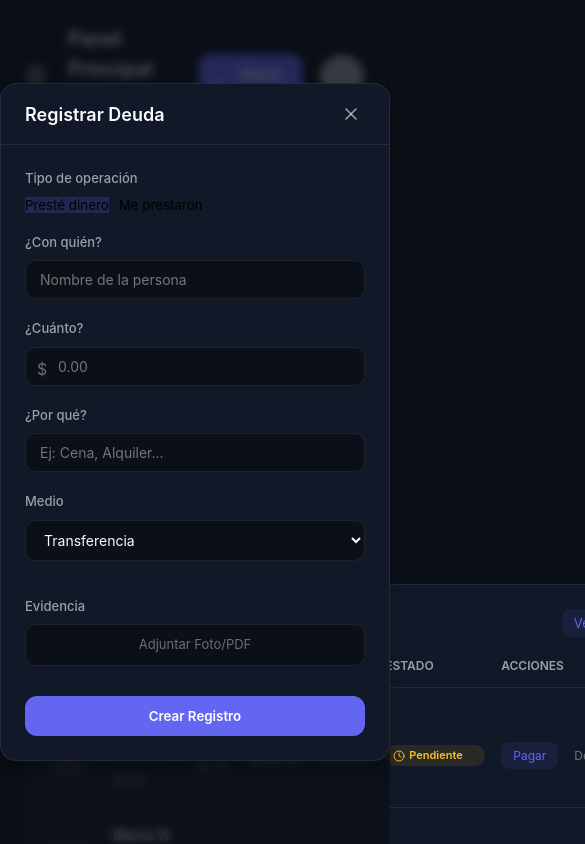
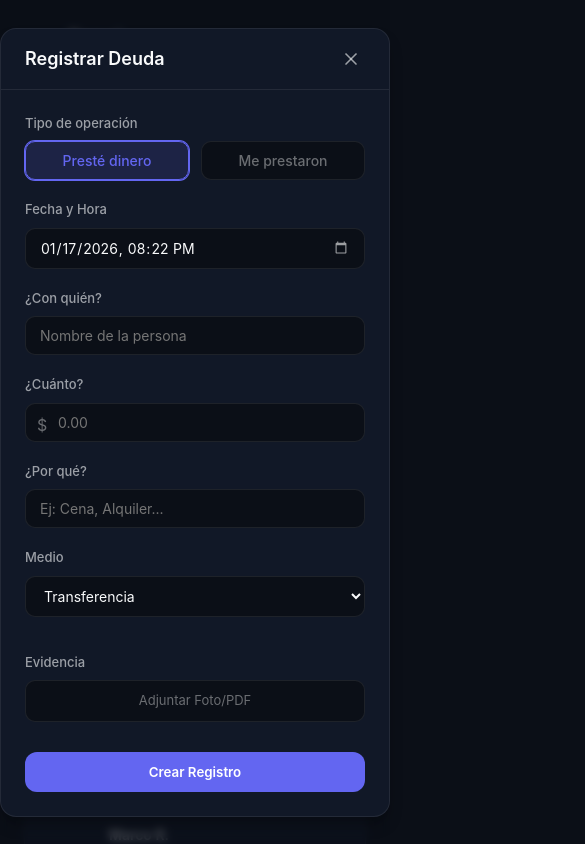
Before and after one commit to fxaviergb/web-paycontrol, a React (Vite) app: page / in a window 390 px wide. Both pictures are taken after a click on the button "Nueva Deuda". Shown: the top 844 px of the page, 585 px wide, since content can reach past the window. Built offline with nearby package versions, Linux system fonts and the light colour scheme; grey boxes are pictures that could not be loaded.

Commit message:
feat: responsive layout polish, mobile alignment fixes, and form styling improvements

```diff
--- a/src/App.jsx
+++ b/src/App.jsx
@@ -49,7 +49,7 @@ export default function App() {
         amount: paymentData.amount,
         medium: paymentData.medium,
         note: paymentData.note,
-        date: new Date().toISOString().split('T')[0],
+        date: paymentData.date || new Date().toISOString().split('T')[0],
         evidence: paymentData.evidence
       };
 
--- a/src/components/Dashboard/ActiveDebts.jsx
+++ b/src/components/Dashboard/ActiveDebts.jsx
@@ -20,18 +20,18 @@ export default function ActiveDebts({ debts, onDebtClick, onPayClick }) {
                 ) : (
                     <>
                         {/* Table Header Row */}
-                        <div className="debt-header-row" style={{ display: 'grid', gridTemplateColumns: '48px 2fr 1fr 1fr 1fr 100px 140px', gap: '16px', padding: '0 0 12px 0', borderBottom: '1px solid var(--border-subtle)', marginBottom: '16px', color: 'var(--text-secondary)', fontSize: '12px', fontWeight: '600' }}>
+                        <div className="debt-grid doc-header">
                             <div></div> {/* Icon */}
                             <div>DEUDA</div>
-                            <div>SOLICITADO</div>
-                            <div>INICIAL</div>
-                            <div>PAGADO</div>
-                            <div>ESTADO</div>
+                            <div className="hide-mobile">SOLICITADO</div>
+                            <div className="hide-mobile">INICIAL</div>
+                            <div className="hide-mobile">PAGADO</div>
+                            <div className="hide-mobile">ESTADO</div>
                             <div>ACCIONES</div>
                         </div>
 
                         {activeDebts.map((debt) => (
-                            <div key={debt.id} className="debt-item-minimal" style={{ display: 'grid', gridTemplateColumns: '48px 2fr 1fr 1fr 1fr 100px 140px', gap: '16px', alignItems: 'center', padding: '16px 0', borderBottom: '1px solid var(--border-subtle)' }}>
+                            <div key={debt.id} className="debt-item-minimal debt-grid">
                                 <div className={`debt-icon ${debt.type}`}>
                                     {debt.type === 'lent' ? <ArrowUpRight size={20} /> : <ArrowDownLeft size={20} />}
                                 </div>
@@ -39,19 +39,27 @@ export default function ActiveDebts({ debts, onDebtClick, onPayClick }) {
                                 <div className="debt-info">
                                     <h4 style={{ fontSize: '14px', marginBottom: '2px' }}>{debt.counterparty}</h4>
                                     <span className="debt-reason" style={{ fontSize: '13px' }}>{debt.reason}</span>
+                                    {/* Mobile Only Meta */}
+                                    <div className="show-mobile" style={{ fontSize: '12px', color: 'var(--text-secondary)', marginTop: '4px' }}>
+                                        <span style={{ fontWeight: '600', color: debt.type === 'lent' ? 'var(--color-success)' : 'var(--text-primary)' }}>
+                                            ${debt.amount.toFixed(2)}
+                                        </span>
+                                        <span style={{ margin: '0 4px' }}>•</span>
+                                        <span>{debt.date}</span>
+                                    </div>
                                 </div>
 
-                                <div style={{ fontSize: '13px', color: 'var(--text-secondary)' }}>{debt.date}</div>
+                                <div className="hide-mobile" style={{ fontSize: '13px', color: 'var(--text-secondary)' }}>{debt.date}</div>
 
-                                <div style={{ fontSize: '14px', fontWeight: '600' }}>${debt.amount.toFixed(2)}</div>
+                                <div className="hide-mobile" style={{ fontSize: '14px', fontWeight: '600' }}>${debt.amount.toFixed(2)}</div>
 
-                                <div style={{ fontSize: '14px', fontWeight: '600', color: 'var(--color-success)' }}>${debt.paidAmount.toFixed(2)}</div>
+                                <div className="hide-mobile" style={{ fontSize: '14px', fontWeight: '600', color: 'var(--color-success)' }}>${debt.paidAmount.toFixed(2)}</div>
 
-                                <div>
+                                <div className="hide-mobile">
                                     <span className="badge warning"><Clock size={12} /> Pendiente</span>
                                 </div>
 
-                                <div style={{ display: 'flex', gap: '8px' }}>
+                                <div style={{ display: 'flex', gap: '8px', justifyContent: 'flex-end' }}>
                                     <button
                                         className="btn-secondary"
                                         style={{ padding: '6px 12px', fontSize: '12px' }}
@@ -60,7 +68,7 @@ export default function ActiveDebts({ debts, onDebtClick, onPayClick }) {
                                         Pagar
                                     </button>
                                     <button
-                                        className="btn-text"
+                                        className="btn-text mobile-hide-text"
                                         style={{ padding: '6px 8px', fontSize: '12px', color: 'var(--text-muted)', background: 'transparent' }}
                                         onClick={(e) => { e.stopPropagation(); onDebtClick(debt); }}
                                     >
--- a/src/components/Dashboard/TopPeersChart.jsx
+++ b/src/components/Dashboard/TopPeersChart.jsx
@@ -81,7 +81,7 @@ export default function TopPeersChart({ debts }) {
     };
 
     return (
-        <div className="card fade-in" style={{ animationDelay: '0.4s', height: '100%', display: 'flex', flexDirection: 'column' }}>
+        <div className="card chart-card fade-in" style={{ animationDelay: '0.4s' }}>
             <div style={{ display: 'flex', justifyContent: 'space-between', alignItems: 'center', marginBottom: '16px' }}>
                 <h3 style={{ fontSize: '16px', fontWeight: '600' }}>Top Personas</h3>
 
@@ -122,14 +122,14 @@ export default function TopPeersChart({ debts }) {
                 </div>
             </div>
 
-            <div style={{ flex: 1, display: 'flex', flexDirection: 'column', alignItems: 'center', justifyContent: 'center' }}>
+            <div className="chart-content">
                 {chartData.slices.length === 0 ? (
                     <div className="text-muted" style={{ fontSize: '13px' }}>No hay datos</div>
                 ) : (
                     <div style={{ display: 'flex', alignItems: 'center', gap: '24px', width: '100%' }}>
 
                         {/* Values List (Legend) */}
-                        <div style={{ flex: 1 }}>
+                        <div className="chart-legend">
                             {chartData.slices.map((slice) => (
                                 <div key={slice.name} style={{ display: 'flex', alignItems: 'center', justifyContent: 'space-between', marginBottom: '8px', fontSize: '12px' }}>
                                     <div style={{ display: 'flex', alignItems: 'center', gap: '8px' }}>
--- a/src/components/Dashboard/dashboard.css
+++ b/src/components/Dashboard/dashboard.css
@@ -215,3 +215,94 @@
     opacity: 0;
     animation: fadeIn 0.5s ease forwards;
 }
+
+/* Responsive Table Grid */
+.debt-grid {
+    display: grid;
+    grid-template-columns: 48px 2fr 1fr 1fr 1fr 100px 140px;
+    gap: 16px;
+    align-items: center;
+}
+
+.doc-header {
+    padding: 0 0 12px 0;
+    border-bottom: 1px solid var(--border-subtle);
+    margin-bottom: 16px;
+    color: var(--text-secondary);
+    font-size: 12px;
+    font-weight: 600;
+}
+
+.debt-item-minimal {
+    padding: 16px 0;
+    border-bottom: 1px solid var(--border-subtle);
+}
+
+.show-mobile {
+    display: none;
+}
+
+@media (max-width: 1024px) {
+
+    /* Stack split grid on Tablet/Mobile */
+    .dashboard-grid-slpit {
+        grid-template-columns: 1fr;
+    }
+}
+
+@media (max-width: 768px) {
+
+    .summary-grid,
+    .dashboard-grid-slpit {
+        display: flex;
+        flex-direction: column;
+        gap: 16px;
+        width: 100% !important;
+    }
+
+    .summary-card,
+    .card {
+        width: 100% !important;
+        box-sizing: border-box;
+        margin-right: 0 !important;
+    }
+
+    /* Mobile Table Layout */
+    .debt-grid {
+        grid-template-columns: 48px 1fr auto;
+        gap: 12px;
+    }
+
+    /* ... rest of existing mobile styles ... */
+
+    /* Chart responsiveness */
+    .chart-content {
+        flex-direction: column-reverse;
+        /* Chart on top, legend below or vice versa */
+        align-items: center;
+        text-align: center;
+    }
+
+    .chart-legend {
+        width: 100%;
+        margin-top: 16px;
+    }
+
+    .hide-mobile {
+        display: none;
+    }
+
+    .show-mobile {
+        display: block;
+    }
+
+    .mobile-hide-text {
+        font-size: 0 !important;
+        /* Hide text but keep icon if present (or just rely on padding) */
+    }
+
+    .mobile-hide-text::after {
+        content: '...';
+        font-size: 14px;
+    }
+}
--- a/src/components/Modals/DebtFormModal.jsx
+++ b/src/components/Modals/DebtFormModal.jsx
@@ -9,7 +9,8 @@ export default function DebtFormModal({ isOpen, onClose, onAdd }) {
         reason: '',
         medium: 'Transferencia',
         evidence: null,
-        date: new Date().toISOString().split('T')[0]
+        // Initialize with local simplified ISO format (YYYY-MM-DDTHH:mm)
+        date: new Date().toLocaleString('sv').slice(0, 16).replace(' ', 'T')
     });
 
     const handleSubmit = (e) => {
@@ -33,7 +34,7 @@ export default function DebtFormModal({ isOpen, onClose, onAdd }) {
             counterparty: '',
             amount: '',
             reason: '',
-            date: new Date().toISOString().split('T')[0]
+            date: new Date().toLocaleString('sv').slice(0, 16).replace(' ', 'T')
         });
         onClose();
     };
@@ -42,34 +43,33 @@ export default function DebtFormModal({ isOpen, onClose, onAdd }) {
         <form onSubmit={handleSubmit}>
             <div className="form-group">
                 <label className="form-label">Tipo de operación</label>
-                <div style={{ display: 'flex', gap: '10px' }}>
+                <div style={{ display: 'flex', gap: '12px' }}>
                     <button
                         type="button"
-                        className={`form - input ${formData.type === 'lent' ? 'active-type' : ''} `}
-                        style={{
-                            backgroundColor: formData.type === 'lent' ? 'rgba(99, 102, 241, 0.2)' : '',
-                            borderColor: formData.type === 'lent' ? 'var(--color-accent)' : '',
-                            textAlign: 'center',
-                            cursor: 'pointer'
-                        }}
+                        className={`type-button ${formData.type === 'lent' ? 'active' : ''}`}
                         onClick={() => setFormData({ ...formData, type: 'lent' })}
                     >
                         Presté dinero
                     </button>
                     <button
                         type="button"
-                        className={`form - input ${formData.type === 'borrowed' ? 'active-type' : ''} `}
-                        style={{
-                            backgroundColor: formData.type === 'borrowed' ? 'rgba(99, 102, 241, 0.2)' : '',
-                            borderColor: formData.type === 'borrowed' ? 'var(--color-accent)' : '',
-                            textAlign: 'center',
-                            cursor: 'pointer'
-                        }}
+                        className={`type-button ${formData.type === 'borrowed' ? 'active' : ''}`}
                         onClick={() => setFormData({ ...formData, type: 'borrowed' })}
                     >
                         Me prestaron
                     </button>
                 </div>
+            </div>
+
+            <div className="form-group">
+                <label className="form-label">Fecha y Hora</label>
+                <input
+                    type="datetime-local"
+                    className="form-input"
+                    value={formData.date}
+                    onChange={(e) => setFormData({ ...formData, date: e.target.value })}
+                    required
+                />
             </div>
 
             <div className="form-group">
--- a/src/components/Modals/PaymentModal.jsx
+++ b/src/components/Modals/PaymentModal.jsx
@@ -2,9 +2,13 @@ import { useState, useEffect } from 'react';
 
 export default function PaymentModal({ isOpen, onClose, debt, onPay }) {
     const [amount, setAmount] = useState('');
+    const [date, setDate] = useState(new Date().toLocaleString('sv').slice(0, 16).replace(' ', 'T'));
 
     useEffect(() => {
-        if (isOpen) setAmount('');
+        if (isOpen) {
+            setAmount('');
+            setDate(new Date().toLocaleString('sv').slice(0, 16).replace(' ', 'T'));
+        }
     }, [isOpen]);
 
     if (!debt) return null;
@@ -23,6 +27,7 @@ export default function PaymentModal({ isOpen, onClose, debt, onPay }) {
             amount: parseFloat(amount),
             medium,
             note,
+            date,
             evidence: evidenceFile ? evidenceFile.name : null
         });
         onClose();
@@ -39,6 +44,17 @@ export default function PaymentModal({ isOpen, onClose, debt, onPay }) {
                     ${remaining.toFixed(2)}
                     <span style={{ fontSize: '14px', color: 'var(--text-muted)', fontWeight: 'normal' }}> restante</span>
                 </h2>
+            </div>
+
+            <div className="form-group">
+                <label className="form-label">Fecha y Hora</label>
+                <input
+                    type="datetime-local"
+                    className="form-input"
+                    value={date}
+                    onChange={(e) => setDate(e.target.value)}
+                    required
+                />
             </div>
 
             <div className="form-group">
--- a/src/components/Modals/modals.css
+++ b/src/components/Modals/modals.css
@@ -119,3 +119,42 @@
 .btn-primary:hover {
     background-color: var(--color-accent-hover);
 }
+
+/* Type Selector Buttons */
+.type-button {
+    flex: 1;
+    padding: 10px;
+    background-color: var(--bg-primary);
+    border: 1px solid var(--border-subtle);
+    border-radius: var(--radius-input);
+    color: var(--text-muted);
+    font-size: 14px;
+    font-weight: 500;
+    cursor: pointer;
+    transition: all 0.2s;
+}
+
+.type-button:hover {
+    border-color: var(--text-secondary);
+    color: var(--text-secondary);
+}
+
+.type-button.active {
+    background-color: rgba(99, 102, 241, 0.15);
+    border-color: var(--color-accent);
+    color: var(--color-accent);
+    box-shadow: 0 0 0 1px var(--color-accent);
+    /* Double border effect */
+}
+
+/* Fix Date Picker Icon Color */
+input[type="datetime-local"]::-webkit-calendar-picker-indicator {
+    filter: invert(1);
+    cursor: pointer;
+    opacity: 0.6;
+    transition: 0.2s;
+}
+
+input[type="datetime-local"]::-webkit-calendar-picker-indicator:hover {
+    opacity: 1;
+}
```
